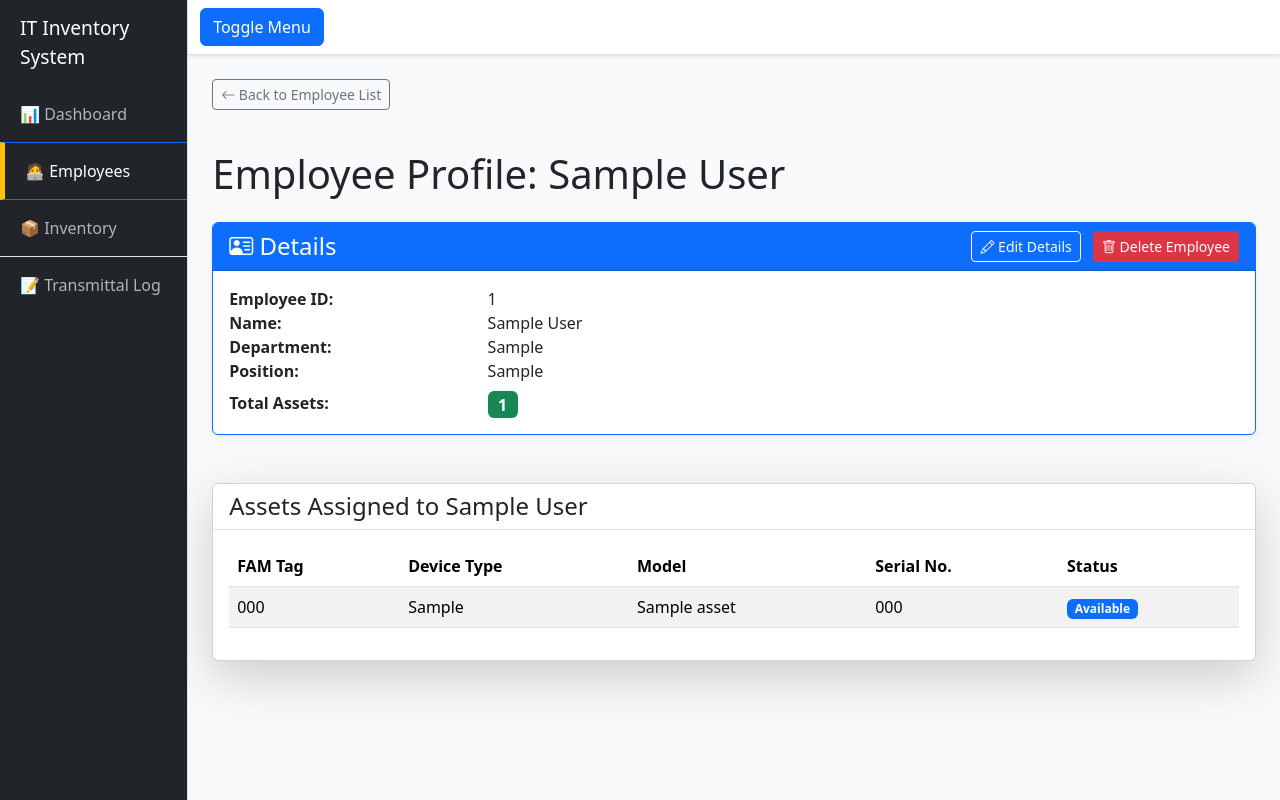
After one commit to nhoelnhico/IT-DEV-ASSETS, a PHP site: page /employee_details.php?id=1 in a window 1280 px wide. The commit adds this page. Run offline with PHP 8.4, Linux system fonts and the light colour scheme; tables that the repository leaves empty or names only in its code hold one stand-in row (values such as "Sample post").

Commit message:
Update Search and Details Editable

```diff
--- /dev/null
+++ b/employee_details.php
@@ -0,0 +1,337 @@
+<?php
+require_once 'includes/config.php';
+
+$employee_data = null;
+$assigned_assets = [];
+$error_message = '';
+$success_message = '';
+
+// Check if a success message was passed via URL parameter (e.g., after deletion)
+if (isset($_GET['message'])) {
+    $success_message = htmlspecialchars($_GET['message']);
+}
+
+$employee_id = filter_input(INPUT_GET, 'id', FILTER_SANITIZE_NUMBER_INT);
+
+if (empty($employee_id) && (!isset($_POST['update_employee']) && !isset($_POST['delete_employee']))) {
+    // Redirect if no ID in GET, and not processing an update or delete
+    header('Location: employees.php');
+    exit;
+}
+
+
+// --- 1. HANDLE EMPLOYEE UPDATE ---
+if ($_SERVER["REQUEST_METHOD"] == "POST" && isset($_POST['update_employee'])) {
+    $employee_id = filter_input(INPUT_POST, 'edit_employee_id', FILTER_SANITIZE_NUMBER_INT);
+    $name = filter_input(INPUT_POST, 'edit_name', FILTER_SANITIZE_STRING);
+    $department = filter_input(INPUT_POST, 'edit_department', FILTER_SANITIZE_STRING);
+    $position = filter_input(INPUT_POST, 'edit_position', FILTER_SANITIZE_STRING);
+
+    if (empty($employee_id) || empty($name) || empty($department) || empty($position)) {
+        $error_message = 'All fields are required for the update.';
+    } else {
+        try {
+            $sql = "UPDATE employees SET name = ?, department = ?, position = ? WHERE employee_id = ?";
+            $stmt = $pdo->prepare($sql);
+            $stmt->execute([$name, $department, $position, $employee_id]);
+            $success_message = "Employee details updated successfully!";
+        } catch (\PDOException $e) {
+            $error_message = "Database Error: Could not update employee details.";
+        }
+    }
+    // Set the GET ID back to the updated employee ID to reload the page with the latest data
+    $_GET['id'] = $employee_id;
+}
+
+
+// --- 2. HANDLE EMPLOYEE DELETION ---
+if ($_SERVER["REQUEST_METHOD"] == "POST" && isset($_POST['delete_employee'])) {
+    // We must use the ID from the POST data for deletion
+    $employee_id_to_delete = filter_input(INPUT_POST, 'delete_employee_id', FILTER_SANITIZE_NUMBER_INT);
+    $employee_name_to_delete = filter_input(INPUT_POST, 'delete_employee_name', FILTER_SANITIZE_STRING);
+
+    if (empty($employee_id_to_delete)) {
+        $error_message = 'Invalid employee ID provided for deletion.';
+    } else {
+        $pdo->beginTransaction();
+        try {
+            // CRITICAL CHECK: Count assigned assets
+            $sql_check = "SELECT COUNT(asset_id) FROM assets WHERE current_user_id = ?";
+            $stmt_check = $pdo->prepare($sql_check);
+            $stmt_check->execute([$employee_id_to_delete]);
+            $asset_count = $stmt_check->fetchColumn();
+
+            if ($asset_count > 0) {
+                // Rollback the transaction to prevent delete
+                $pdo->rollBack();
+                // Throw an exception to be caught below
+                throw new Exception("Cannot delete employee **{$employee_name_to_delete}**. They currently have **{$asset_count}** asset(s) assigned. Please use the Transmittal Log to return all assets to Inventory (0) first.");
+            }
+
+            // If no assets, proceed with deletion
+            $sql_delete = "DELETE FROM employees WHERE employee_id = ?";
+            $stmt_delete = $pdo->prepare($sql_delete);
+            $stmt_delete->execute([$employee_id_to_delete]);
+
+            $pdo->commit();
+
+            // Redirect to the employee list page upon success
+            header('Location: employees.php?message=' . urlencode('Employee ' . $employee_name_to_delete . ' was successfully deleted.'));
+            exit;
+
+        } catch (Exception $e) {
+            // If the error was from our check (e.g., assets assigned)
+            if ($pdo->inTransaction()) {
+                $pdo->rollBack();
+            }
+            $error_message = 'Deletion Failed: ' . $e->getMessage();
+        } catch (\PDOException $e) {
+            if ($pdo->inTransaction()) {
+                $pdo->rollBack();
+            }
+            $error_message = "Database Error: Could not delete employee.";
+        }
+    }
+    // If deletion fails, we set the ID back to attempt to load the details page
+    $_GET['id'] = $employee_id_to_delete;
+}
+
+
+// --- 3. FETCH EMPLOYEE AND ASSET DATA ---
+// Use the ID from GET (or the ID used in the update/failed delete attempt)
+$current_id_to_fetch = isset($_GET['id']) ? filter_input(INPUT_GET, 'id', FILTER_SANITIZE_NUMBER_INT) : null;
+
+if ($current_id_to_fetch) {
+    try {
+        // Fetch Employee Details
+        $sql_employee = "SELECT employee_id, name, department, position FROM employees WHERE employee_id = ?";
+        $stmt_employee = $pdo->prepare($sql_employee);
+        $stmt_employee->execute([$current_id_to_fetch]);
+        $employee_data = $stmt_employee->fetch();
+
+        if (!$employee_data) {
+            $error_message = "Employee not found.";
+        } else {
+            // Fetch Assigned Assets
+            $sql_assets = "
+                SELECT
+                    asset_id, fam_tag_number, device_type, device_name, serial_number, status
+                FROM
+                    assets
+                WHERE
+                    current_user_id = ?
+                ORDER BY
+                    device_type, fam_tag_number ASC
+            ";
+            $stmt_assets = $pdo->prepare($sql_assets);
+            $stmt_assets->execute([$current_id_to_fetch]);
+            $assigned_assets = $stmt_assets->fetchAll();
+        }
+
+    } catch (\PDOException $e) {
+        $error_message = "Database Error: Could not retrieve data.";
+    }
+}
+?>
+<!DOCTYPE html>
+<html lang="en">
+<head>
+    <meta charset="UTF-8">
+    <meta name="viewport" content="width=device-width, initial-scale=1.0">
+    <title>Employee Details | <?php echo $employee_data ? htmlspecialchars($employee_data['name']) : 'Error'; ?></title>
+    <link href="https://cdn.jsdelivr.net/npm/bootstrap@5.3.3/dist/css/bootstrap.min.css" rel="stylesheet">
+    <link rel="stylesheet" href="https://cdn.jsdelivr.net/npm/bootstrap-icons@1.11.3/font/bootstrap-icons.min.css">
+    <style>
+        body { background-color: #f8f9fa; }
+        #sidebar-wrapper { min-height: 100vh; margin-left: -15rem; transition: margin .25s ease-out; background-color: #343a40; }
+        #sidebar-wrapper .sidebar-heading { padding: 0.875rem 1.25rem; font-size: 1.2rem; color: #ffffff; }
+        #page-content-wrapper { min-width: 100vw; }
+        .sidebar-nav a { color: #adb5bd; padding: 1rem 1.25rem; display: block; text-decoration: none; }
+        .sidebar-nav a:hover { background-color: #495057; color: #ffffff; }
+        .sidebar-nav a[href="employees.php"] { background-color: #0d6efd; color: #ffffff; border-left: 5px solid #ffc107; }
+        @media (min-width: 768px) { #sidebar-wrapper { margin-left: 0; } #page-content-wrapper { min-width: 0; width: 100%; } }
+    </style>
+</head>
+<body>
+
+<div class="d-flex" id="wrapper">
+    <div class="border-end bg-dark" id="sidebar-wrapper">
+        <div class="sidebar-heading">IT Inventory System</div>
+        <div class="list-group list-group-flush sidebar-nav">
+            <a class="list-group-item list-group-item-action bg-dark" href="index.php">📊 Dashboard</a>
+            <a class="list-group-item list-group-item-action bg-dark active" href="employees.php">🧑‍💻 Employees</a>
+            <a class="list-group-item list-group-item-action bg-dark" href="inventory.php">📦 Inventory</a>
+            <a class="list-group-item list-group-item-action bg-dark" href="transmittal.php">📝 Transmittal Log</a>
+        </div>
+    </div>
+    <div id="page-content-wrapper">
+        <nav class="navbar navbar-expand-lg navbar-light bg-white border-bottom shadow-sm">
+            <div class="container-fluid">
+                <button class="btn btn-primary" id="sidebarToggle">Toggle Menu</button>
+            </div>
+        </nav>
+
+        <div class="container-fluid p-4">
+            <a href="employees.php" class="btn btn-sm btn-outline-secondary mb-3"><i class="bi bi-arrow-left"></i> Back to Employee List</a>
+
+            <?php if (!empty($error_message)): ?>
+                <div class="alert alert-danger"><?php echo htmlspecialchars($error_message); ?></div>
+            <?php endif; ?>
+            <?php if (!empty($success_message)): ?>
+                <div class="alert alert-success"><?php echo htmlspecialchars($success_message); ?></div>
+            <?php endif; ?>
+
+            <?php if ($employee_data): ?>
+
+                <h1 class="mt-4 mb-4">Employee Profile: <?php echo htmlspecialchars($employee_data['name']); ?></h1>
+
+                <div class="card shadow-sm mb-5 border-primary">
+                    <div class="card-header bg-primary text-white d-flex justify-content-between align-items-center">
+                        <h4 class="mb-0"><i class="bi bi-person-vcard"></i> Details</h4>
+                        <div>
+                            <button class="btn btn-sm btn-outline-light me-2" id="editButton"><i class="bi bi-pencil"></i> Edit Details</button>
+                            <button class="btn btn-sm btn-danger" id="deleteButton"><i class="bi bi-trash"></i> Delete Employee</button>
+                        </div>
+                    </div>
+
+                    <div class="card-body" id="viewMode">
+                        <div class="row">
+                            <div class="col-md-3"><strong>Employee ID:</strong></div>
+                            <div class="col-md-9"><?php echo htmlspecialchars($employee_data['employee_id']); ?></div>
+                            <div class="col-md-3"><strong>Name:</strong></div>
+                            <div class="col-md-9"><?php echo htmlspecialchars($employee_data['name']); ?></div>
+                            <div class="col-md-3"><strong>Department:</strong></div>
+                            <div class="col-md-9"><?php echo htmlspecialchars($employee_data['department']); ?></div>
+                            <div class="col-md-3"><strong>Position:</strong></div>
+                            <div class="col-md-9"><?php echo htmlspecialchars($employee_data['position']); ?></div>
+                            <div class="col-md-3 mt-2"><strong>Total Assets:</strong></div>
+                            <div class="col-md-9 mt-2"><span class="badge bg-success fs-6"><?php echo count($assigned_assets); ?></span></div>
+                        </div>
+                    </div>
+
+                    <div class="card-body" id="editMode" style="display: none;">
+                        <form method="POST" action="employee_details.php">
+                            <input type="hidden" name="update_employee" value="1">
+                            <input type="hidden" name="edit_employee_id" value="<?php echo htmlspecialchars($employee_data['employee_id']); ?>">
+
+                            <div class="mb-3">
+                                <label for="edit_id" class="form-label">Employee ID (Not Editable)</label>
+                                <input type="text" class="form-control" id="edit_id" value="<?php echo htmlspecialchars($employee_data['employee_id']); ?>" disabled>
+                            </div>
+                            <div class="mb-3">
+                                <label for="edit_name" class="form-label">Name</label>
+                                <input type="text" class="form-control" id="edit_name" name="edit_name" value="<?php echo htmlspecialchars($employee_data['name']); ?>" required>
+                            </div>
+                            <div class="mb-3">
+                                <label for="edit_department" class="form-label">Department</label>
+                                <input type="text" class="form-control" id="edit_department" name="edit_department" value="<?php echo htmlspecialchars($employee_data['department']); ?>" required>
+                            </div>
+                            <div class="mb-3">
+                                <label for="edit_position" class="form-label">Position</label>
+                                <input type="text" class="form-control" id="edit_position" name="edit_position" value="<?php echo htmlspecialchars($employee_data['position']); ?>" required>
+                            </div>
+
+                            <button type="submit" class="btn btn-success"><i class="bi bi-save"></i> Save Changes</button>
+                            <button type="button" class="btn btn-secondary" id="cancelEditButton">Cancel</button>
+                        </form>
+                    </div>
+                </div>
+
+                <div class="card shadow-lg">
+                    <div class="card-header bg-white border-bottom">
+                        <h4 class="mb-0">Assets Assigned to <?php echo htmlspecialchars($employee_data['name']); ?></h4>
+                    </div>
+                    <div class="card-body">
+                        <?php if (count($assigned_assets) > 0): ?>
+                            <div class="table-responsive">
+                                <table class="table table-striped table-hover align-middle">
+                                    <thead>
+                                        <tr>
+                                            <th>FAM Tag</th>
+                                            <th>Device Type</th>
+                                            <th>Model</th>
+                                            <th>Serial No.</th>
+                                            <th>Status</th>
+                                        </tr>
+                                    </thead>
+                                    <tbody>
+                                        <?php foreach ($assigned_assets as $asset):
+                                            // Determine badge class for status display
+                                            $badge_class = 'bg-primary';
+                                            if ($asset['status'] == 'Broken') { $badge_class = 'bg-danger'; }
+                                            if ($asset['status'] == 'Repairing') { $badge_class = 'bg-info'; }
+                                        ?>
+                                        <tr>
+                                            <td><?php echo htmlspecialchars($asset['fam_tag_number']); ?></td>
+                                            <td><?php echo htmlspecialchars($asset['device_type']); ?></td>
+                                            <td><?php echo htmlspecialchars($asset['device_name']); ?></td>
+                                            <td><?php echo htmlspecialchars($asset['serial_number']); ?></td>
+                                            <td><span class="badge <?php echo $badge_class; ?>"><?php echo htmlspecialchars($asset['status']); ?></span></td>
+                                        </tr>
+                                        <?php endforeach; ?>
+                                    </tbody>
+                                </table>
+                            </div>
+                        <?php else: ?>
+                            <div class="alert alert-info mb-0">
+                                This employee currently has no assets assigned.
+                            </div>
+                        <?php endif; ?>
+                    </div>
+                </div>
+
+                <form id="deleteForm" method="POST" action="employee_details.php" style="display: none;">
+                    <input type="hidden" name="delete_employee" value="1">
+                    <input type="hidden" name="delete_employee_id" value="<?php echo htmlspecialchars($employee_data['employee_id']); ?>">
+                    <input type="hidden" name="delete_employee_name" value="<?php echo htmlspecialchars($employee_data['name']); ?>">
+                </form>
+
+            <?php endif; ?>
+        </div>
+    </div>
+</div>
+
+<script src="https://cdn.jsdelivr.net/npm/bootstrap@5.3.3/dist/js/bootstrap.bundle.min.js"></script>
+<script>
+    document.getElementById("sidebarToggle").addEventListener("click", function() {
+        var wrapper = document.getElementById("wrapper");
+        wrapper.classList.toggle("toggled");
+    });
+
+    // Toggle between View and Edit modes for employee details
+    const viewMode = document.getElementById('viewMode');
+    const editMode = document.getElementById('editMode');
+    const editButton = document.getElementById('editButton');
+    const deleteButton = document.getElementById('deleteButton');
+    const cancelButton = document.getElementById('cancelEditButton');
+    const deleteForm = document.getElementById('deleteForm');
+
+    // Edit Mode Toggle
+    editButton.addEventListener('click', () => {
+        viewMode.style.display = 'none';
+        editMode.style.display = 'block';
+        editButton.textContent = 'Editing...';
+        editButton.classList.remove('btn-outline-light');
+        editButton.classList.add('btn-light', 'text-dark');
+    });
+
+    cancelButton.addEventListener('click', () => {
+        viewMode.style.display = 'block';
+        editMode.style.display = 'none';
+        editButton.textContent = 'Edit Details';
+        editButton.classList.remove('btn-light', 'text-dark');
+        editButton.classList.add('btn-outline-light');
+    });
+
+    // Delete Confirmation
+    deleteButton.addEventListener('click', (e) => {
+        const employeeName = '<?php echo $employee_data ? htmlspecialchars(addslashes($employee_data['name'])) : ''; ?>';
+        if (confirm(`ARE YOU SURE you want to permanently delete the employee: ${employeeName}? This action cannot be undone.`)) {
+            // Submit the hidden delete form
+            deleteForm.submit();
+        }
+    });
+</script>
+
+</body>
+</html>
--- a/index.php
+++ b/index.php
@@ -226,6 +226,7 @@ try {
                                             <th>Asset Tag</th>
                                             <th>Type</th>
                                             <th>To Employee</th>
+
                                         </tr>
                                     </thead>
                                     <tbody>
```
Also changed, not shown: employees.php (+73 -5 lines), inventory.php (+54 -20 lines).
